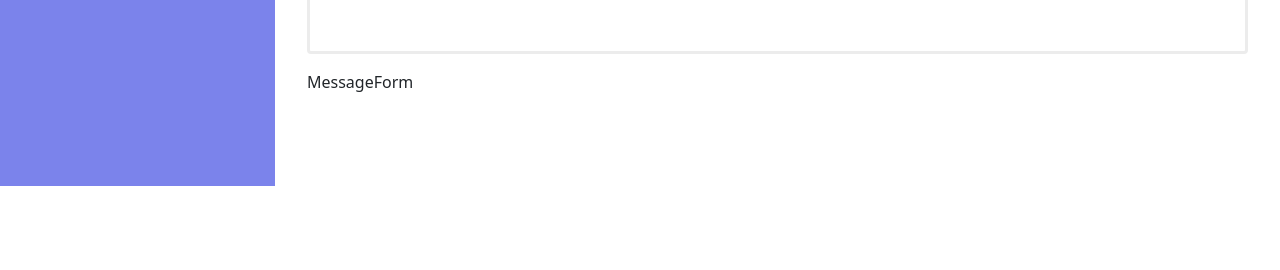
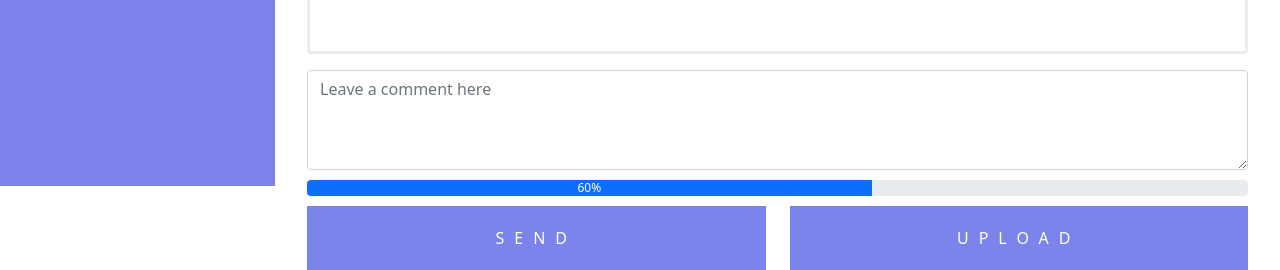
Before and after one commit to jongwon-github/react-firebase-chat-app, a React (Create React App) app: page / in a window 1280 px wide. Shown: the part 614-884 px from the top of the page. Before the commit the page ends 800 px from the top, so only its background shows below. Built offline with nearby package versions, Linux system fonts and the light colour scheme; no server answers; sample sign-in values are in the browser's storage.

Commit message:
메시지 Body, 메시지 Form UI 만들기

```diff
--- a/src/components/ChatPage/MainPanel/MessageForm.js
+++ b/src/components/ChatPage/MainPanel/MessageForm.js
@@ -1,7 +1,37 @@
 import React from 'react';
+import Form from 'react-bootstrap/Form';
+import ProgressBar from 'react-bootstrap/ProgressBar';
+import Row from 'react-bootstrap/Row';
+import Col from 'react-bootstrap/Col';
 
 function MessageForm() {
-  return <div>MessageForm</div>;
+  return (
+    <div>
+      <Form.Control
+        as="textarea"
+        placeholder="Leave a comment here"
+        style={{ height: '100px' }}
+      />
+      <ProgressBar
+        variant="waring"
+        label="60%"
+        now={60}
+        style={{ marginTop: '10px' }}
+      />
+      <Row>
+        <Col>
+          <button className="message-form-button" style={{ width: '100%' }}>
+            SEND
+          </button>
+        </Col>
+        <Col>
+          <button className="message-form-button" style={{ width: '100%' }}>
+            UPLOAD
+          </button>
+        </Col>
+      </Row>
+    </div>
+  );
 }
 
 export default MessageForm;
--- a/src/index.css
+++ b/src/index.css
@@ -126,3 +126,19 @@ body {
   padding: 10px 20px;
   border-radius: 4px;
 }
+
+.message-form-button {
+  background: #7a84eb;
+  color: white;
+  text-transform: uppercase;
+  border: none;
+  margin-top: 10px;
+  padding: 20px;
+  font-size: 16px;
+  font-weight: 100;
+  letter-spacing: 10px;
+}
+
+.message-form-button:hover {
+  background: #636ee6;
+}
```
